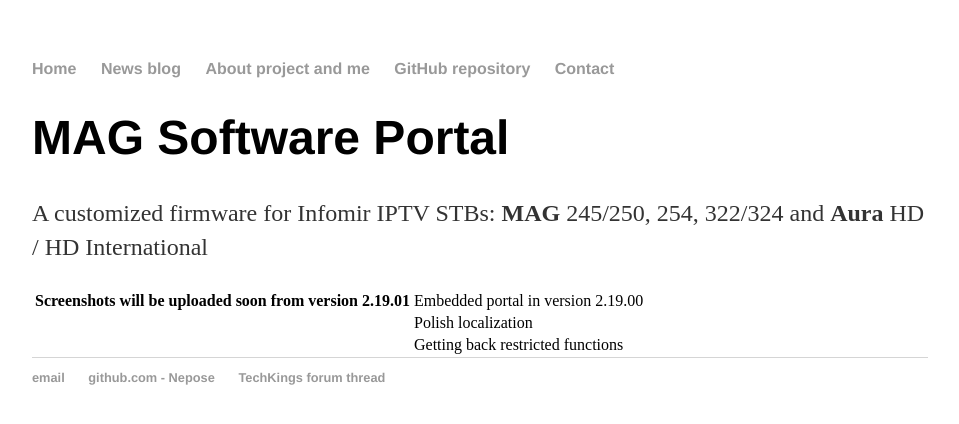
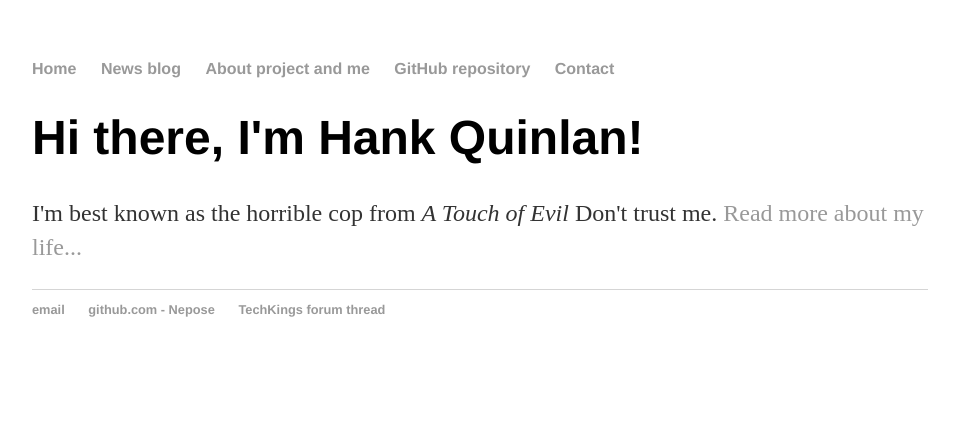
Before and after one commit to Nepose/nepose.github.io, a Jekyll site: the page built from index.html, in a window 1280 px wide. Shown: the top 424 px of the page, without its empty margins (160-1119 px from the left). Built offline with Jekyll 4.4.1, drawn with Linux system fonts in a browser that asks for light colours.

Commit message:
Update index (Jekyll markdown)

```diff
--- a/index.html
+++ b/index.html
@@ -1,46 +1,8 @@
-<!DOCTYPE html>
-<html>
-	<head>
-		<title>MAG Software Portal</title>
-		<link rel="stylesheet" type="text/css" href="css/main.css">
-	</head>
-	<body>
-		<nav>
-    		<ul>
-        		<li><a href="/">Home</a></li>
-	        	<li><a href="/blog">News blog</a></li>
-        		<li><a href="/about">About project and me</a></li>
-        		<li><a href="http://github.com/Nepose/MAG_Software_Portal">GitHub repository</a></li>
-			<li><a href="/contact">Contact</a></li>
-    		</ul>
-		</nav>
-		<div class="container">
-    		<div class="blurb">
-        		<h1>MAG Software Portal</h1>
-			<p>A customized firmware for Infomir IPTV STBs: <b>MAG</b> 245/250, 254, 322/324 and <b>Aura</b> HD / HD International</p>
-    		</div><!-- /.blurb -->
-
-		<table border="0">
-			<tr>
-				<td><b>Screenshots will be uploaded soon from version 2.19.01</b></td>
-				<td>Embedded portal in version 2.19.00</td>
-			</tr>
-			<tr>
-				<td><img src=""></td>
-				<td>Polish localization</td>
-			</tr>
-			<tr>
-				<td><img src=""></td>
-				<td>Getting back restricted functions</td>
-			</tr>
-		</table>
-		</div><!-- /.container -->
-		<footer>
-    		<ul>
-        		<li><a href="mailto:nepose.magportal@gmail.com">email</a></li>
-        		<li><a href="https://github.com/Nepose/MAG_Software_Portal">github.com - Nepose</a></li>
-			<li><a href="http://techkings.org/threads/mag-245-250-aura-hd-custom-image-new-stbs.142741/">TechKings forum thread</a></li>
-			</ul>
-		</footer>
-	</body>
-</html>
+---
+layout: default
+title: MAG Software Portal
+---
+<div class="blurb">
+	<h1>Hi there, I'm Hank Quinlan!</h1>
+	<p>I'm best known as the horrible cop from <em>A Touch of Evil</em> Don't trust me. <a href="/about">Read more about my life...</a></p>
+</div><!-- /.blurb -->
```
